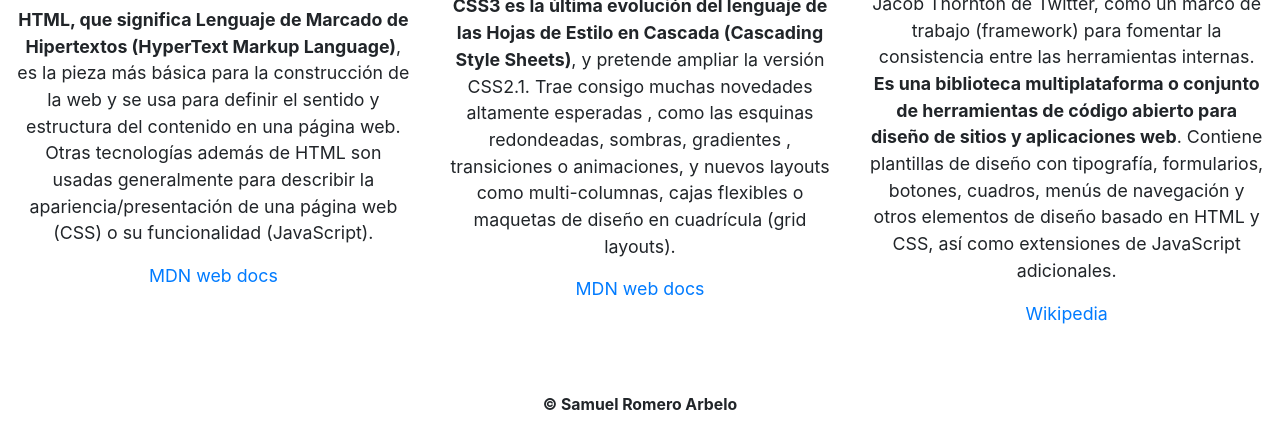
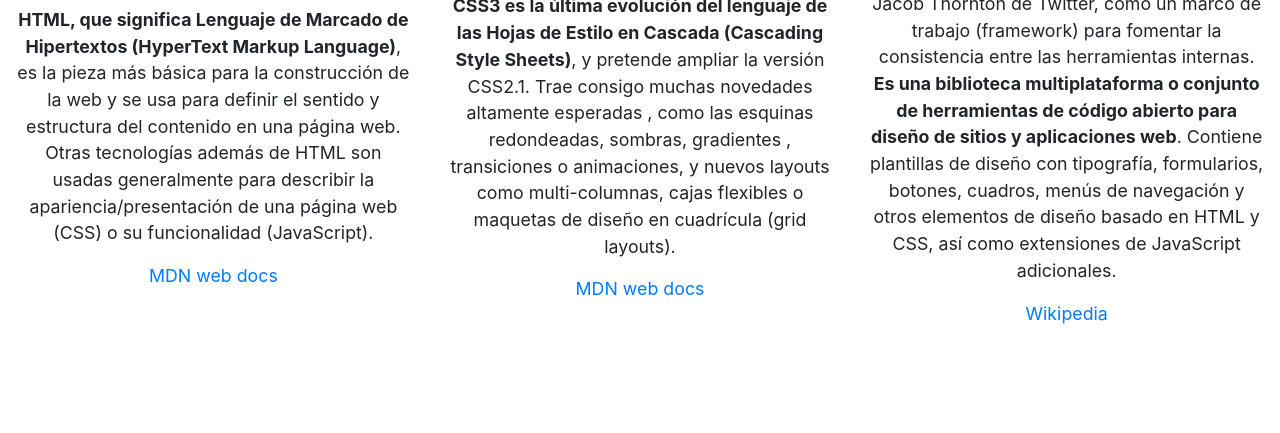
Before and after one commit to Oiranca/geekshubs-reto1, a plain HTML site: page src/index.html in a window 1280 px wide. Shown: the part 367-800 px from the top of the page. Drawn offline with nearby package versions, Linux system fonts and the light colour scheme.

Commit message:
fix some tag into flex views

```diff
--- a/src/index.html
+++ b/src/index.html
@@ -95,11 +95,7 @@
     </div>
 
 </div>
-<footer id="footer">
 
-    <p> &#169 Samuel Romero Arbelo</p>
-
-</footer>
 
 <script src="https://code.jquery.com/jquery-3.5.1.slim.min.js"
         integrity="sha384-DfXdz2htPH0lsSSs5nCTpuj/zy4C+OGpamoFVy38MVBnE+IbbVYUew+OrCXaRkfj"
--- a/src/style/styleIndex.css
+++ b/src/style/styleIndex.css
@@ -39,13 +39,6 @@ h5 {
     margin-bottom: 10px;
 }
 
-#footer {
-    text-align: center;
-    font-weight: bold;
-    width: 100%;
-    height: auto;
-}
-
 
 @media (max-width: 576px) {
 
@@ -59,10 +52,6 @@ h5 {
     .icon-index {
         width: 2rem;
         margin-bottom: 5px;
-    }
-
-    #footer {
-        font-size: calc(3px + 1vw);
     }
 
 
@@ -81,11 +70,6 @@ h5 {
         margin-bottom: 5px;
     }
 
-    #footer {
-        font-size: calc(3px + 1vw);
-
-
-    }
 
 }
 
@@ -106,10 +90,6 @@ h5 {
         margin-bottom: 5px;
     }
 
-    #footer {
-        font-size: calc(8px + 1vw);
-
-    }
 
 
 }
@@ -134,11 +114,6 @@ h5 {
         margin-bottom: 5px;
     }
 
-    #footer {
-        font-size: calc(3px + 1vw);
-        position: absolute;
-        bottom: 0;
-    }
 
 
 }
@@ -163,11 +138,6 @@ h5 {
         margin-bottom: 5px;
     }
 
-    #footer {
-        font-size: calc(3px + 1vw);
-        position: absolute;
-        bottom: 0;
-    }
 
 
 }
--- a/src/style/styleflex.css
+++ b/src/style/styleflex.css
@@ -94,6 +94,8 @@ label{
     border: #D9F6E1 1px solid;
 }
 
+
+
 @media (min-width: 576px) {
 
     #image-profile{
```
Also changed, not shown: src/view/contact/contact-flex.html (+14 -1 lines), src/view/profile/profile-flex.html (+11 -0 lines).
